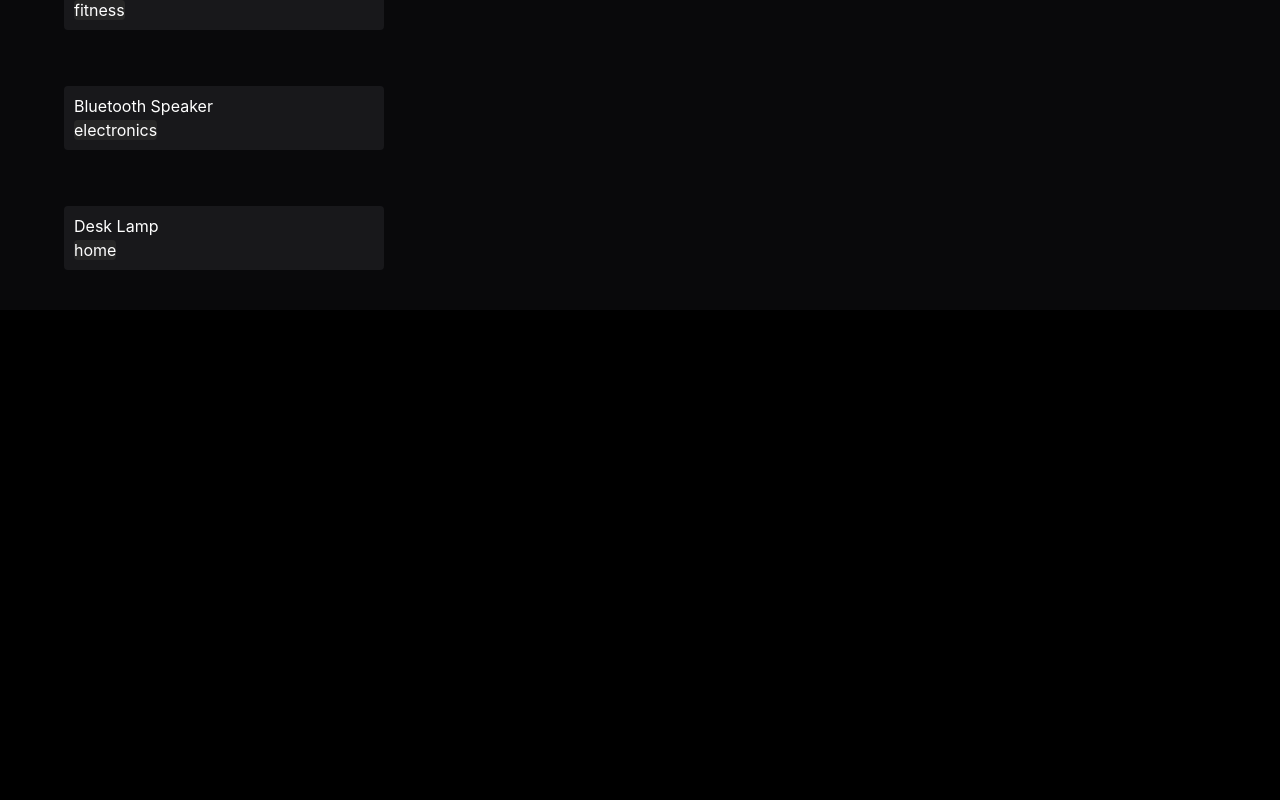
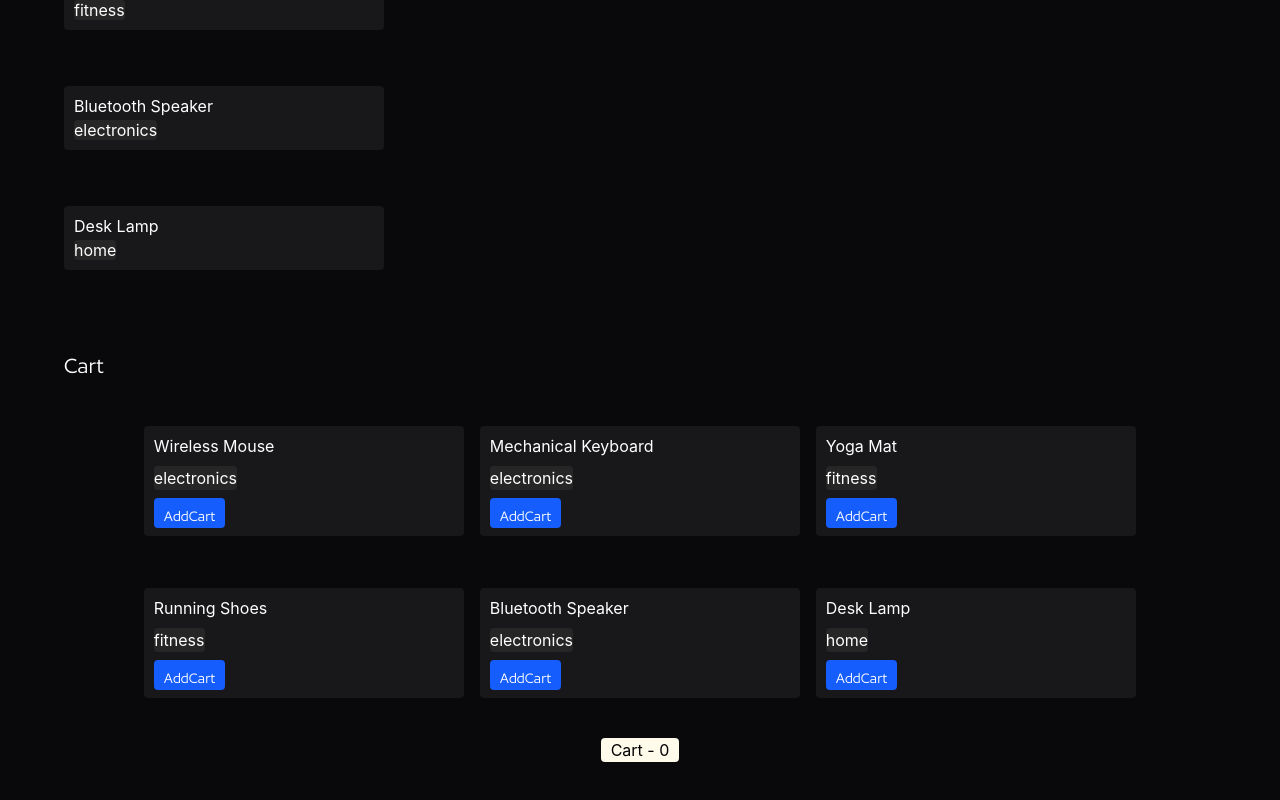
Before and after one commit to VilokMasuti/React_Fundmentals, a React (Vite) app: page /Pratice in a window 1280 px wide. Shown: the part 4502-5302 px from the top of the page. Before the commit the page ends 4812 px from the top, so only its background shows below. Built offline with nearby package versions, Linux system fonts and the light colour scheme.

Commit message:
Add Cart component and integrate it into Tri2Page

```diff
--- /dev/null
+++ b/src/Componets/Tri2/Cart.jsx
@@ -0,0 +1,50 @@
+import { useState } from "react";
+import { products } from "../../../lib/Json";
+
+const Cart = () => {
+  const [cart, setCart] = useState([]);
+
+  const AddCart = (p) => {
+    setCart((c) => [...c, p]);
+  };
+
+  console.log(cart);
+
+  return (
+    <div className=" flex flex-col items-center p-10">
+      <section className=" flex flex-col sm:flex-row gap-10">
+        <h1 className=" text-2xl font-author">Cart</h1>
+
+        <div className="flex flex-wrap md:flex-row gap-4 flex-col mt-10">
+          {products.map((p) => (
+            <div
+              key={p.id}
+              className=" w-[20rem] bg-zinc-900 rounded-sm flex flex-col  gap-2  py-2  px-2.5 mt-9"
+            >
+              <h1>{p.name}</h1>
+              <span className=" bg-neutral-800  rounded-sm    w-fit text-center">
+                {p.category}
+              </span>
+
+              <button
+                onClick={() => AddCart(p)}
+                className=" px-2.5 pt-1.5 bg-blue-600 w-fit rounded-sm font-medium  cursor-pointer font-author"
+              >
+                {" "}
+                AddCart
+              </button>
+            </div>
+          ))}
+        </div>
+      </section>
+      <div
+        className=" rounded-sm  w-fit bg-amber-50 text-black mt-10
+         text-center px-2.5  "
+      >
+        Cart - {cart.length}
+      </div>
+    </div>
+  );
+};
+
+export default Cart;
--- a/src/Componets/Tri2/Tri2Page.jsx
+++ b/src/Componets/Tri2/Tri2Page.jsx
@@ -1,4 +1,5 @@
 import { Container } from "../Container";
+import Cart from "./Cart";
 import Controlledinput from "./Controlledinput";
 import Counter from "./Counter";
 import Form from "./Form";
@@ -22,6 +23,8 @@ const Tri2Page = () => {
 
       <LikeButton />
       <Productfilter />
+
+      <Cart />
     </Container>
   );
 };
```
